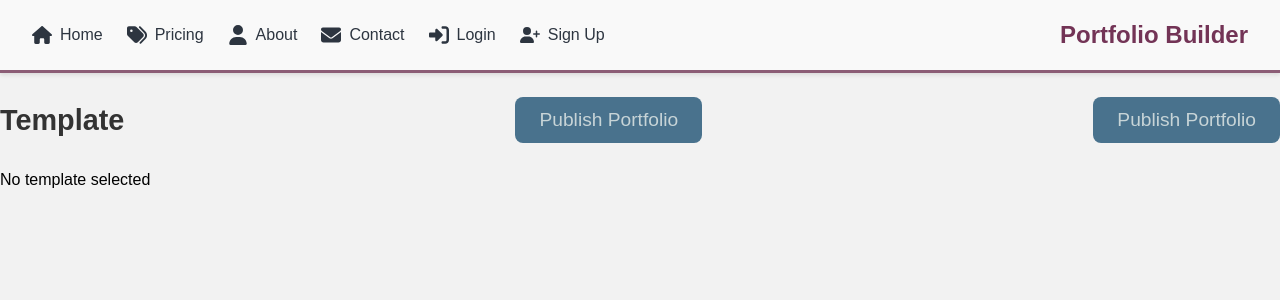
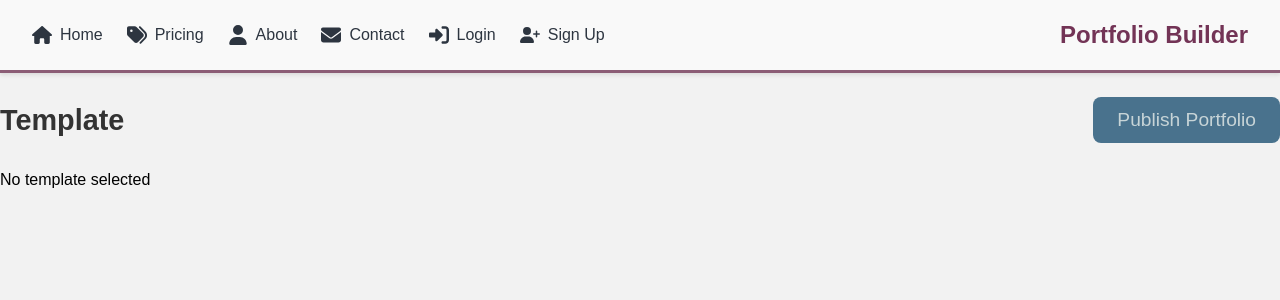
Before and after one commit to VaishaliUmapathy/portfolio-builder, a React (Vite) app: page /preview in a window 1280 px wide. Shown: the top 300 px of the page. Built offline with nearby package versions, Linux system fonts and the light colour scheme; no server answers.

Commit message:
fix: update PreviewPage layout/functionality

```diff
--- a/src/pages/PreviewPage.jsx
+++ b/src/pages/PreviewPage.jsx
@@ -100,9 +100,7 @@ export default function PreviewPage() {
         alignItems: 'center',
       }}>
         <h2 style={{ fontSize: '1.8rem', color: '#333' }}>{template} Template</h2>
-        <button onClick={handlePublish}>
-          Publish Portfolio
-        </button>
+
         <button
        onClick={handlePublish}
        disabled={isPublishing}
```
